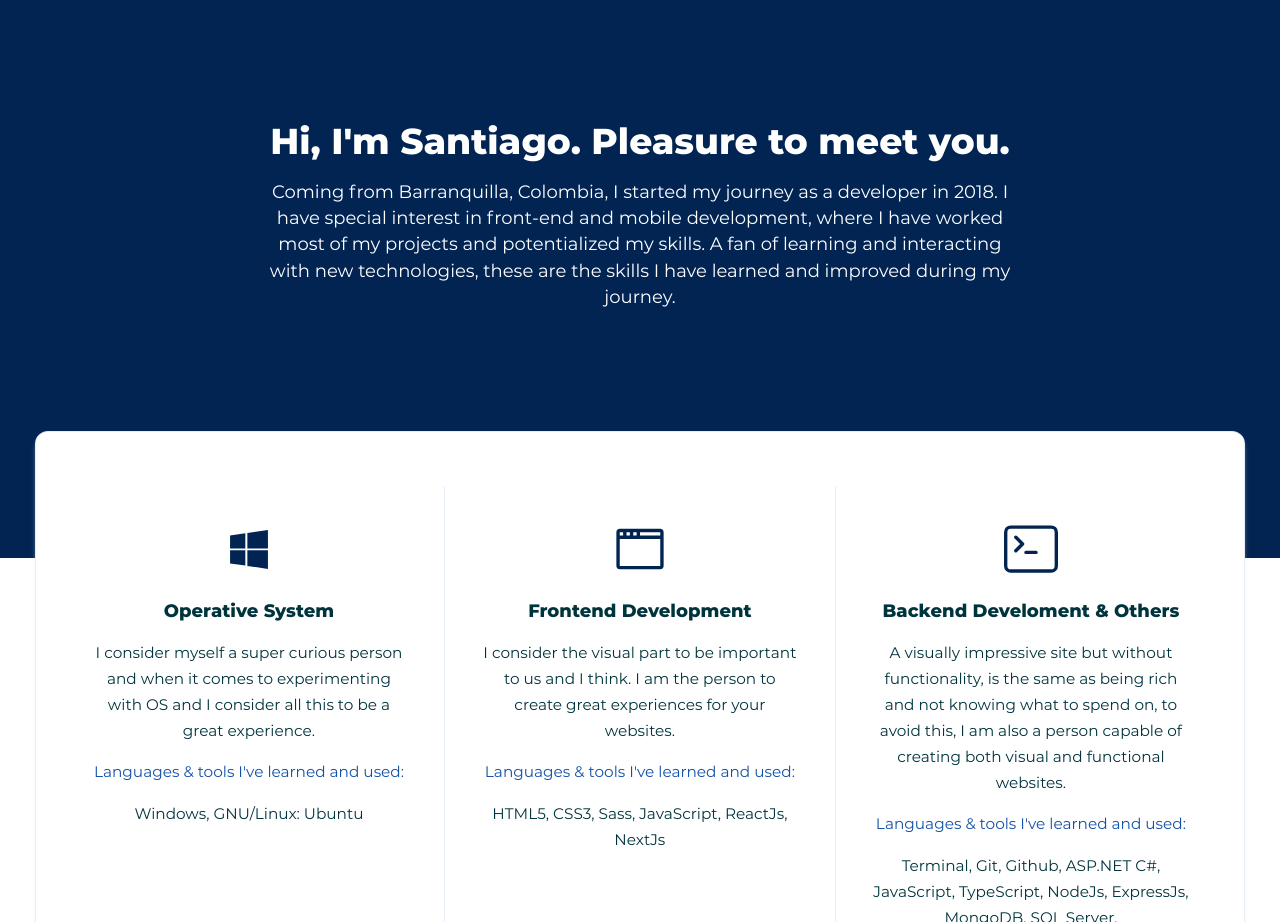
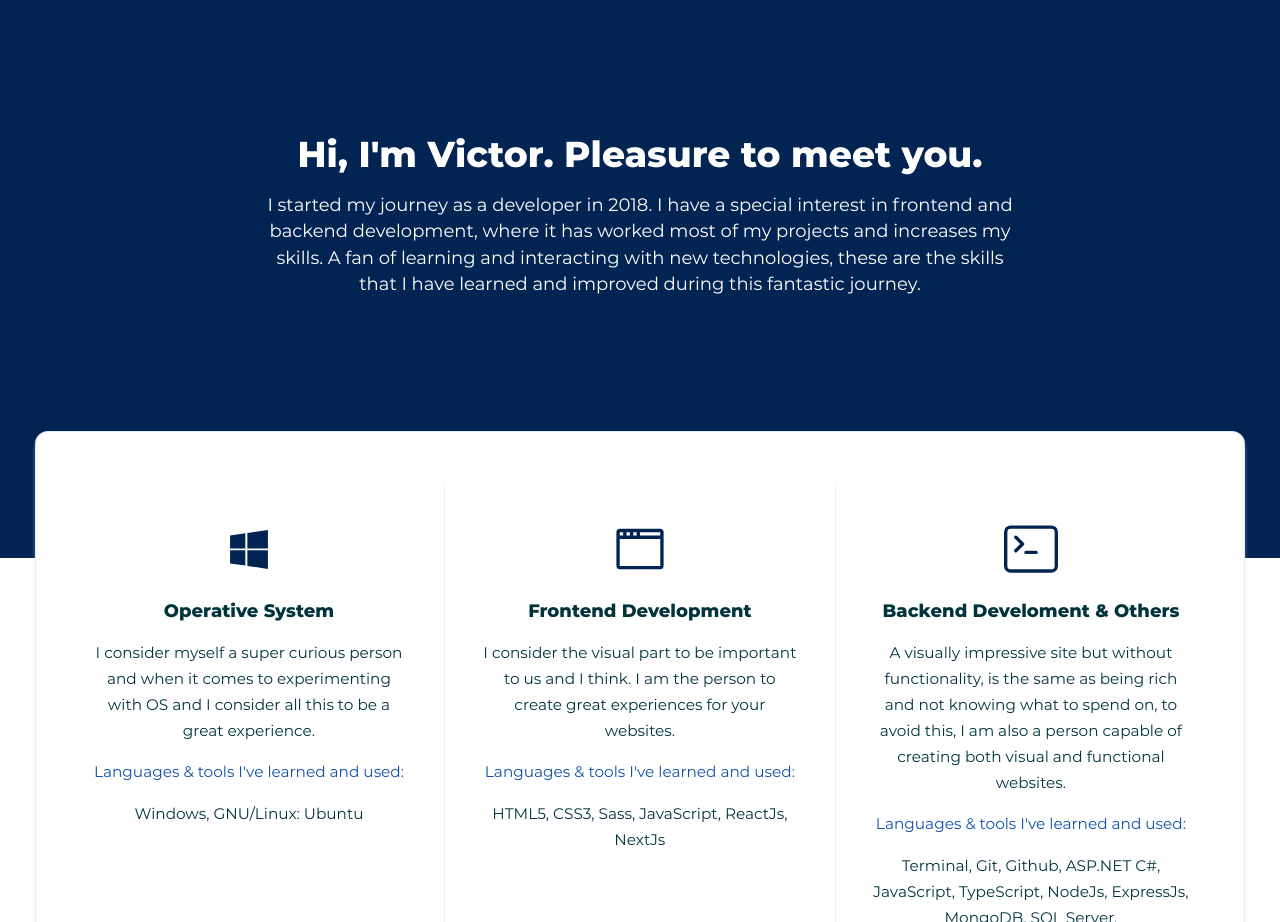
Before and after one commit to Victor1890/portfolio-react, a React (Create React App) app: page / in a window 1280 px wide. Shown: the part 1180-2102 px from the top of the page. Built offline with nearby package versions, Linux system fonts and the light colour scheme; no server answers.

Commit message:
[UPDATE] description

```diff
--- a/src/pages/landing/index.js
+++ b/src/pages/landing/index.js
@@ -119,14 +119,14 @@ const LandingPage = ({ location: { pathname } }) => (
     <CenteredContainer variantBackground>
       <CenteredWrapper>
         <Title color="white" fontSize="2rem" fontWeight={700}>
-          Hi, I&apos;m Santiago. Pleasure to meet you.
+          Hi, I&apos;m Victor. Pleasure to meet you.
         </Title>
         <Typography color="white" textAlign="center">
-          Coming from Barranquilla, Colombia, I started my journey as a
-          developer in 2018. I have special interest in front-end and mobile
-          development, where I have worked most of my projects and potentialized
-          my skills. A fan of learning and interacting with new technologies,
-          these are the skills I have learned and improved during my journey.
+          I started my journey as a developer in 2018. I have a special interest
+          in frontend and backend development, where it has worked most of my
+          projects and increases my skills. A fan of learning and interacting
+          with new technologies, these are the skills that I have learned and
+          improved during this fantastic journey.
         </Typography>
       </CenteredWrapper>
     </CenteredContainer>
--- a/src/services/experiments.js
+++ b/src/services/experiments.js
@@ -68,16 +68,15 @@ const Experiments = [
   {
     id: 5,
     image: {
-      src: '/experiments/cyberpunk.png',
-      alt: 'Cyberpunk 2077 menu inGame',
+      src: '/experiments/music.jpg',
+      alt: 'VictorBOT Discord-Music',
     },
     description: [
-      'This menu is create with HTML and CSS.',
-      "'is not responsive'",
-      'This menu is inspired by the popular Cyberpunk 2077 video game',
+      'This BOT is create with JS and DiscordJs',
+      'This bot was created so that I could have my own bot and just out of curiosity, I added the musical function',
     ],
     link: {
-      href: 'https://github.com/Victor1890/Cyberpunk-2077-InGame-Menu',
+      href: 'https://github.com/Victor1890/Victor1890_BOT',
       isDisabled: false,
       textLink: 'Link to Github',
     },
```
Also changed, not shown: public/experiments/music.jpg (added).
